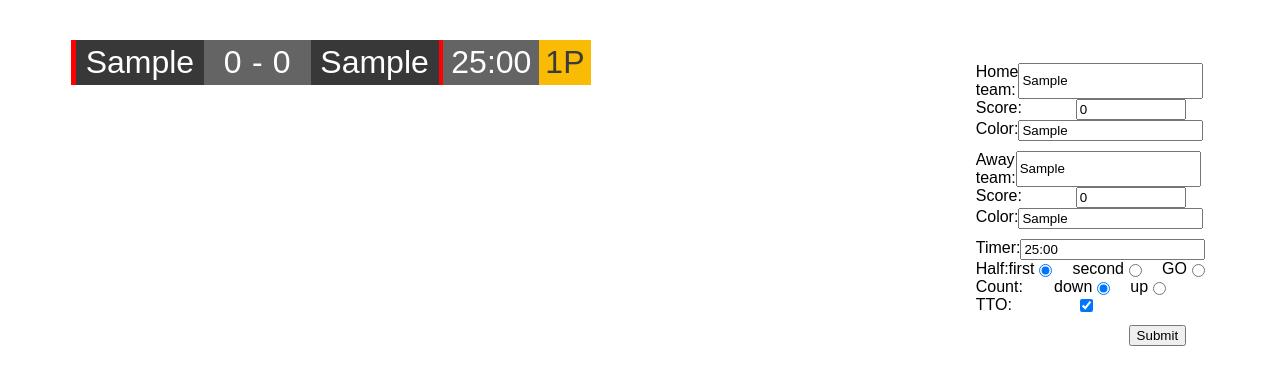
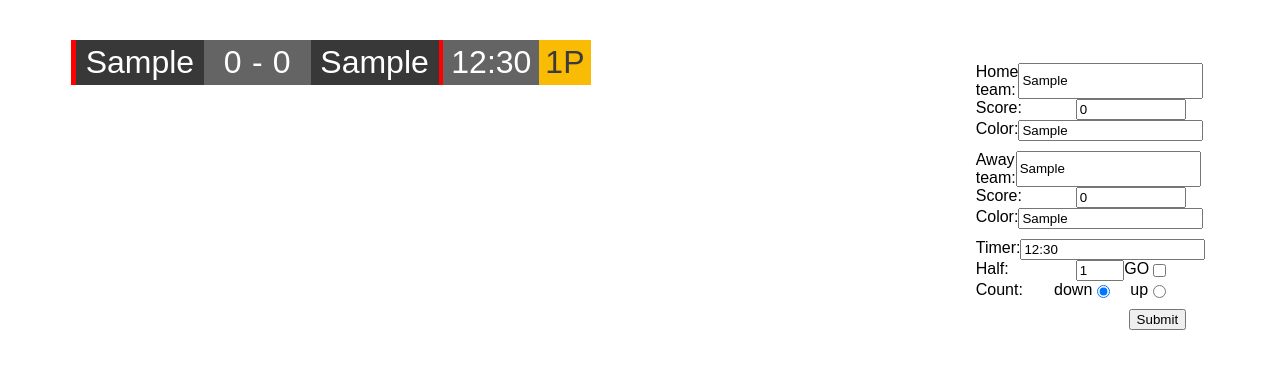
Before and after one commit to Touratica/html-scoreboard, a website built with webpack: page public/index.html in a window 1280 px wide. Both pictures are taken after typing "Sample", "Sample", "Sample", "Sample" into the empty fields and a click on the button "Submit". Built offline with nearby package versions, Linux system fonts and the light colour scheme.

Commit message:
Add number input for selecting half

```diff
--- a/public/index.html
+++ b/public/index.html
@@ -19,7 +19,7 @@
         <div class="team" id="away">XXXXX</div>
         <div id="away-colors" class="team-colors"></div>
       </div>
-      <div id="time" class="">25:00</div>
+      <div id="time" class="">12:30</div>
       <div class="" id="half">1P</div>
     </div>
     <form id="settings">
@@ -92,26 +92,26 @@
             type="text"
             name="timer-input"
             id="timer-input"
-            value="25:00"
+            value="12:30"
           />
         </div>
         <div>
           <label>Half:</label>
-          <label class="half" for="first-half">first</label>
           <input
             checked
             id="first-half"
             name="half"
-            type="radio"
-            value="first"
+            type="number"
+            min="1"
+            max="9"
+            value="1"
+            required
           />
-          <label class="half" for="second-half">second</label>
-          <input id="second-half" name="half" type="radio" value="second" />
           <label class="half" for="golden-goal">GO</label>
           <input
             id="golden-goal"
-            name="half"
-            type="radio"
+            name="golden_goal"
+            type="checkbox"
             value="golden_goal"
           />
         </div>
@@ -128,10 +128,6 @@
           <label class="count" for="count-up">up</label>
           <input id="count-up" name="count" type="radio" value="up" />
         </div>
-        <div>
-          <label for="tto">TTO:</label>
-          <input checked id="tto" name="tto" type="checkbox" />
-        </div>
       </div>
       <div class="submit">
         <button type="submit" id="submit">Submit</button>
--- a/src/index.ts
+++ b/src/index.ts
@@ -18,12 +18,6 @@ type Score = {
 let score: Score = {
   home: 0,
   away: 0,
-};
-
-let half: { [key: string]: string } = {
-  first: "1P",
-  second: "2P",
-  golden_goal: "GO",
 };
 
 let date: number = 0;
@@ -76,15 +70,18 @@ function __init__() {
       sec = parseInt(time[1]);
       centiseconds = 0;
 
-      const halfSetting = form.querySelector<HTMLElement>(
-        "input[name='half']:checked"
+      const halfSetting =
+        form.querySelector<HTMLInputElement>("input[name='half']");
+      const GOSetting = form.querySelector<HTMLInputElement>(
+        "input[name='golden_goal']"
       );
       const halfElement = document.querySelector<HTMLElement>("#half");
-      if (halfSetting && halfElement)
-        halfElement.innerHTML =
-          half[halfSetting.getAttribute("value") as string];
+      if (halfElement) {
+        if (GOSetting && GOSetting.checked) halfElement.innerHTML = `GO`;
+        else if (halfSetting) halfElement.innerHTML = `${halfSetting.value}P`;
+      }
 
-      const countSetting = form.querySelector<HTMLElement>(
+      const countSetting = form.querySelector<HTMLInputElement>(
         "input[name='count']:checked"
       );
       if (countSetting) {
@@ -99,16 +96,6 @@ function __init__() {
             break;
         }
       }
-      const ttoSetting =
-        form.querySelector<HTMLInputElement>("input[name='tto']");
-      if (ttoSetting && ttoSetting.checked) {
-        hasTTO = true;
-        halfMin = Math.floor(min / 2);
-        halfSec = Math.floor(sec / 2 + ((min / 2) % 1) * 60);
-        halfCentiseconds = Math.floor(
-          centiseconds / 2 + ((sec / 2 + ((min / 2) % 1) * 60) % 1) * 100
-        );
-      } else hasTTO = false;
     };
 
   countdown(); // Sets timer in countdown mode by default
```
